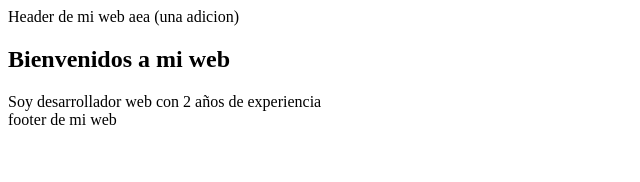
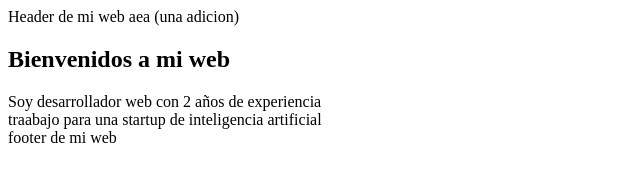
Before and after one commit to Cydonianllama/testgit, a plain HTML site: page index.html in a window 1280 px wide. Shown: the whole page, without its empty margins (0-640 px from the left). Drawn offline with Linux system fonts and the light colour scheme.

Commit message:
agergado seccion

```diff
--- a/index.html
+++ b/index.html
@@ -16,6 +16,9 @@
   <section>
     Soy desarrollador web con 2 años de experiencia
   </section>
+  <section>
+    traabajo para una startup de inteligencia artificial
+  </section>
   <footer>
     footer de mi web
   </footer>
```
